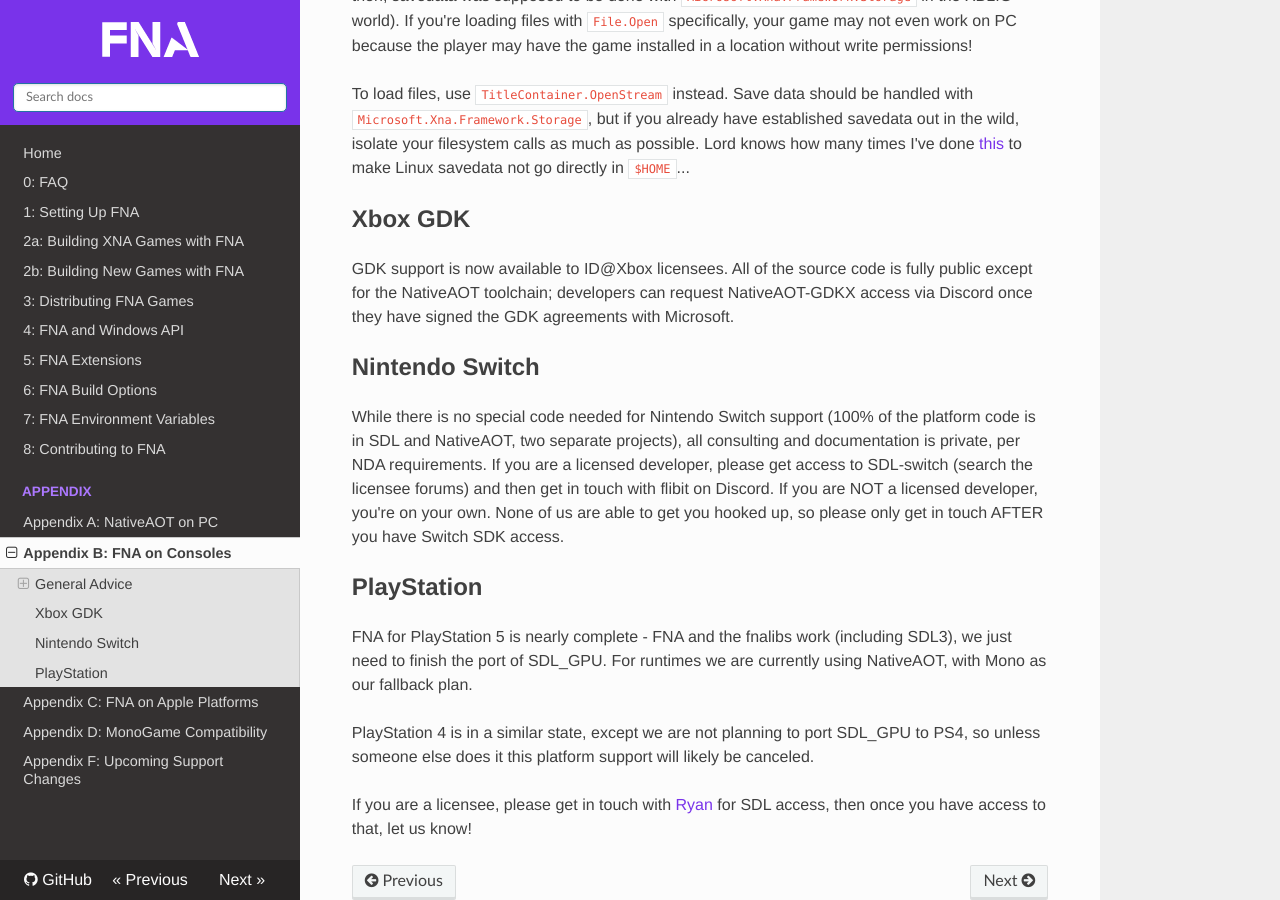
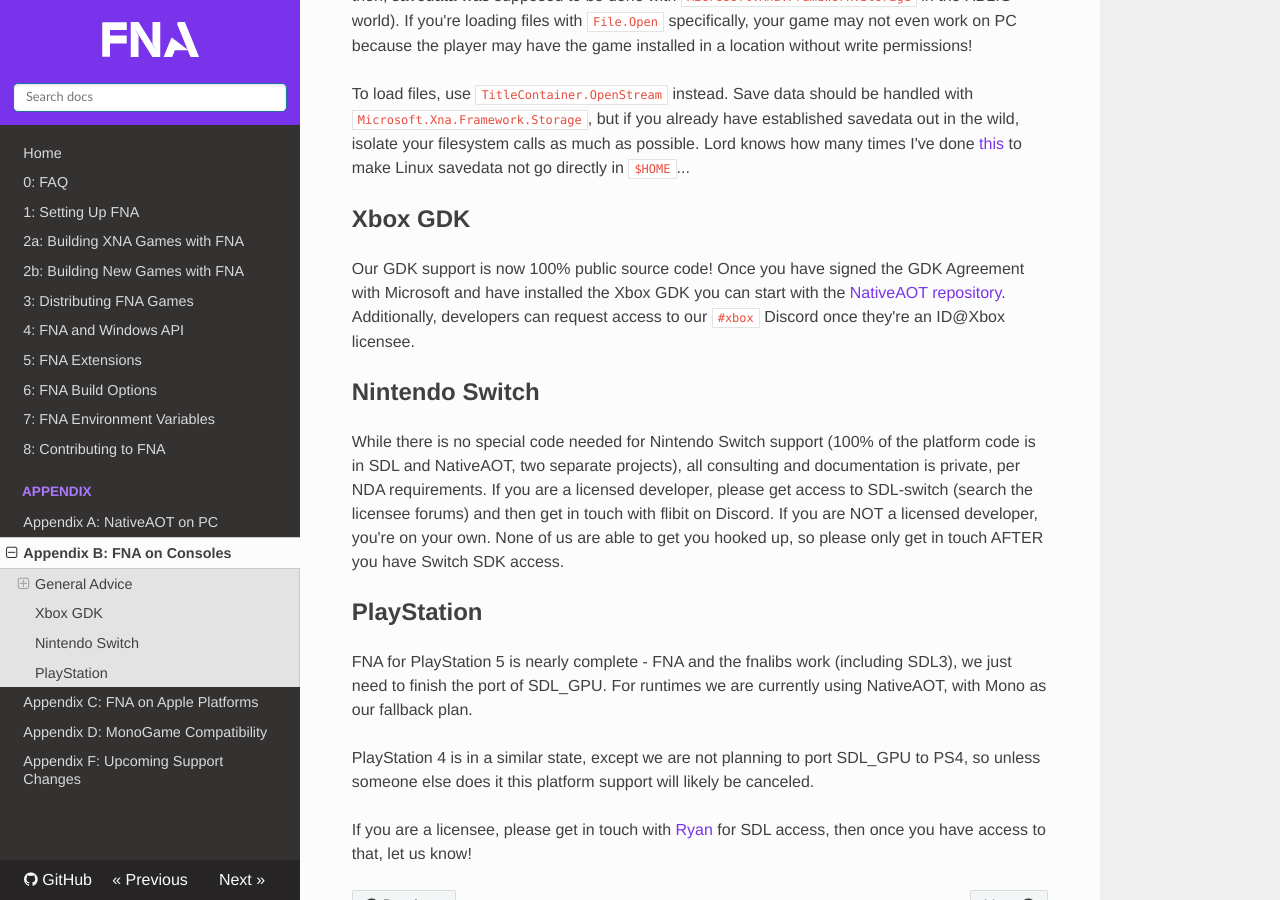
Before and after one commit to FNA-XNA/docs, an MkDocs documentation site: the page built from docs/appendix/Appendix-B:-FNA-on-Consoles.md, in a window 1280 px wide and 900 px high, scrolled down 2276 px. Built offline with MkDocs 1.6.1, drawn with Linux system fonts in a browser that asks for light colours; nearby versions of some CDN libraries.

Commit message:
Xbox projects are now 100% public!

```diff
--- a/docs/appendix/Appendix-B:-FNA-on-Consoles.md
+++ b/docs/appendix/Appendix-B:-FNA-on-Consoles.md
@@ -110,7 +110,7 @@
 To load files, use `TitleContainer.OpenStream` instead. Save data should be handled with `Microsoft.Xna.Framework.Storage`, but if you already have established savedata out in the wild, isolate your filesystem calls as much as possible. Lord knows how many times I've done [this](../4:-FNA-and-Windows-API.md#environmentspecialfolder) to make Linux savedata not go directly in `$HOME`...
 
 ## Xbox GDK
-GDK support is now available to ID@Xbox licensees. All of the source code is fully public except for the NativeAOT toolchain; developers can request NativeAOT-GDKX access via Discord once they have signed the GDK agreements with Microsoft.
+Our GDK support is now 100% public source code! Once you have signed the GDK Agreement with Microsoft and have installed the Xbox GDK you can start with the [NativeAOT repository](https://github.com/FNA-XNA/NativeAOT-Xbox). Additionally, developers can request access to our `#xbox` Discord once they're an ID@Xbox licensee.
 
 ## Nintendo Switch
 
```
